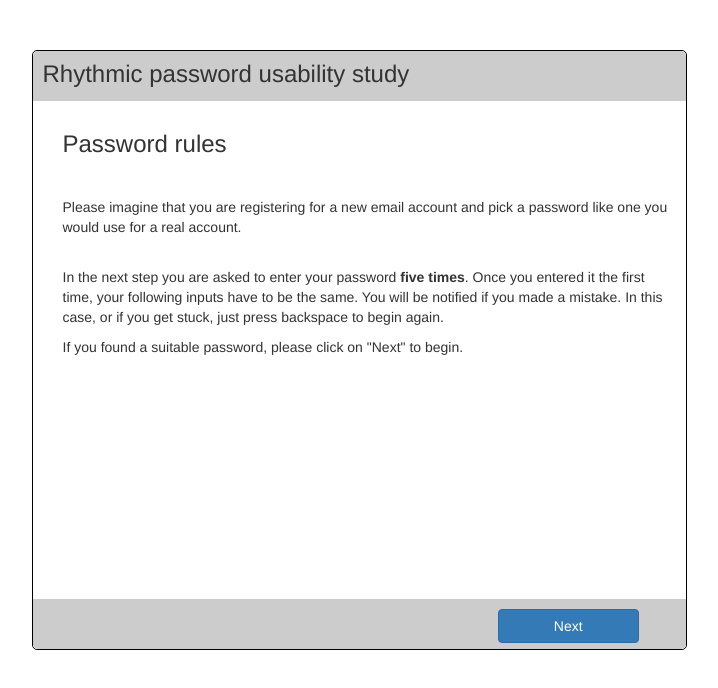
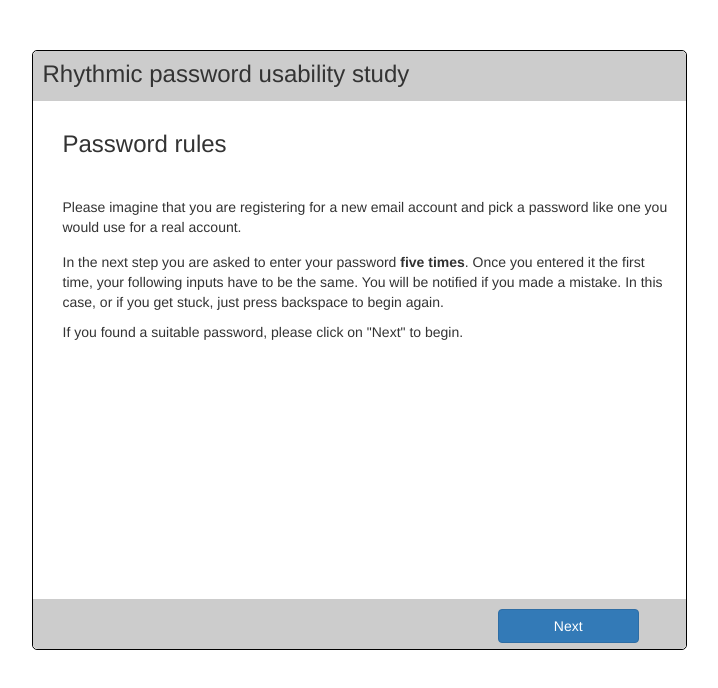
Before and after one commit to tiefenau/rhythmpwd, a plain HTML site: page rules.html in a window 1280 px wide. Shown: the whole page, without its empty margins (281-999 px from the left). Drawn offline with Linux system fonts and the light colour scheme.

Commit message:
iteration 3

```diff
--- a/rules.html
+++ b/rules.html
@@ -43,7 +43,7 @@
                     <p>The rhythm you choose is intended to increase the security of your password by increasing the uniqueness of a password with your rhythmic pattern.</p>
                 </div>
 
-                <div class="col-md-12" style="margin-top:30px;">
+                <div class="col-md-12" style="margin-top:15px;">
                     <p>In the next step you are asked to enter your password <b>five times</b>. Once you entered it the first time, your following inputs have to be the same. You will be notified if you made a mistake. In this case, or if you get stuck, just press backspace to begin again.</p>
                     <p>If you found a suitable password, please click on "Next" to begin.</p>
                 </div>
```
